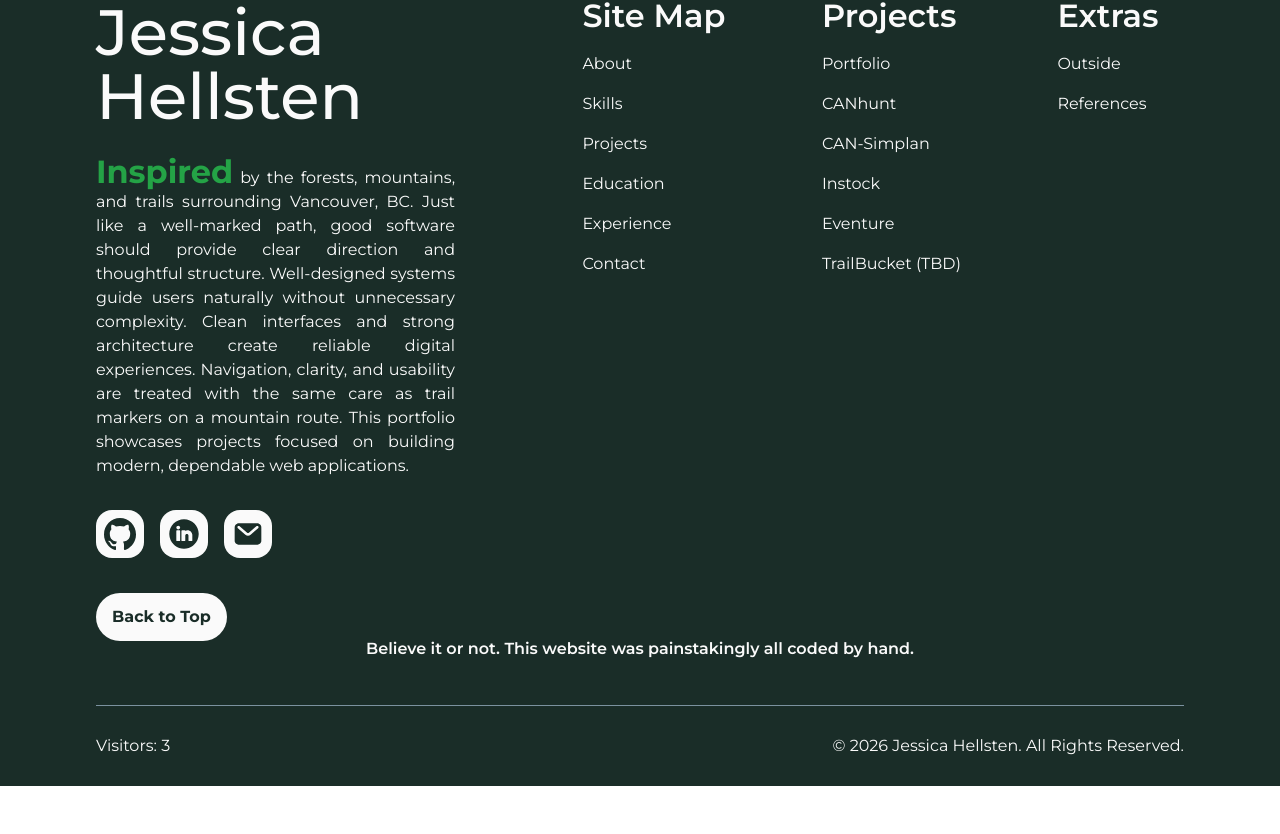
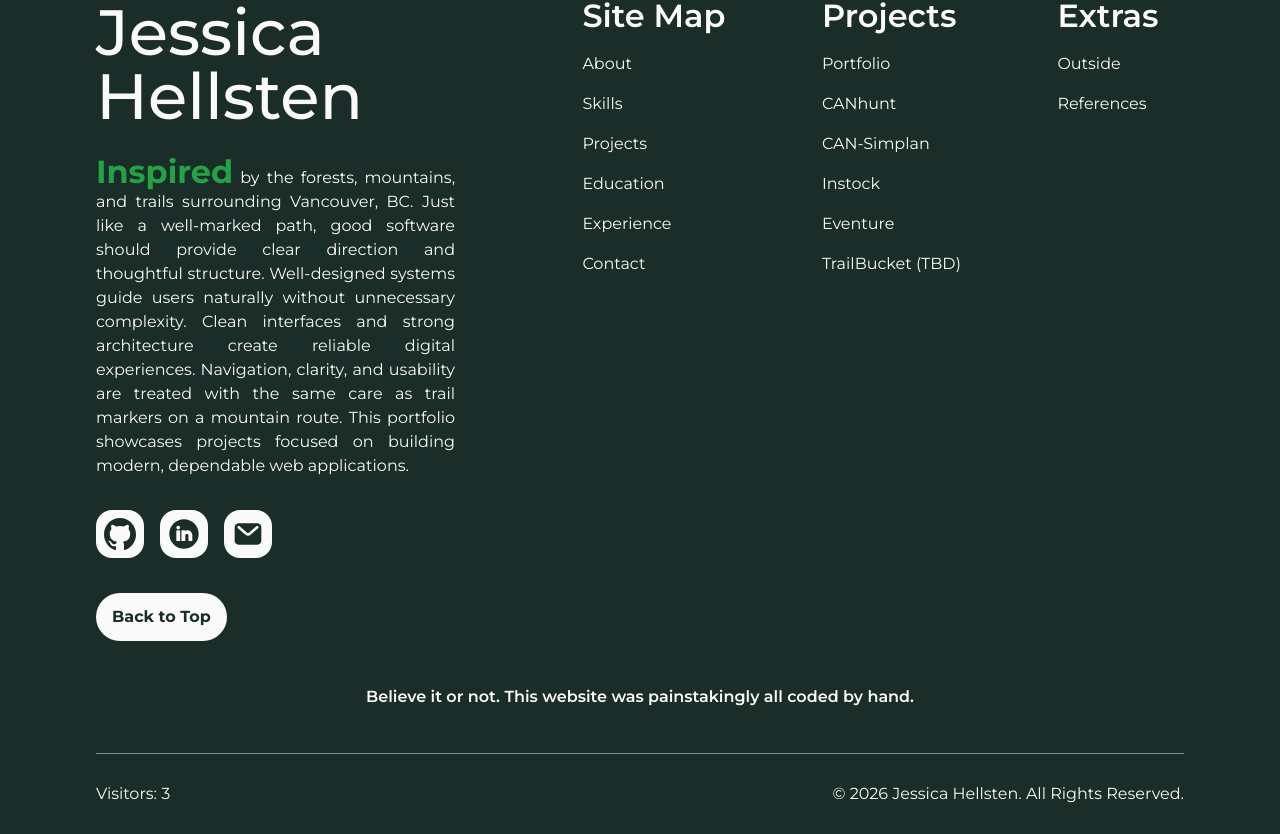
Before and after one commit to hellsten/jessicahellsten-website, a React (Vite) app: page /project/canhunt in a window 1280 px wide. Shown: the part 4034-4868 px from the top of the page. Before the commit the page ends 4820 px from the top, so only its background shows below. Built offline with nearby package versions, Linux system fonts and the light colour scheme.

Commit message:
Fixed disclaimer padding

```diff
--- a/src/components/Footer/Footer.scss
+++ b/src/components/Footer/Footer.scss
@@ -17,6 +17,9 @@
     flex-direction: row;
     padding: 4rem 0 0;
     gap: 4rem;
+    @include tablet{
+      padding: 4rem 0 2rem 0;
+    }
     @include mobile {
       flex-direction: column;
       padding: 2rem 0;
@@ -194,12 +197,11 @@
     padding-bottom: 3rem;
     font-weight: 600;
     text-align: center;
-  }
-  &__dot {
-    font-size: 2rem;
-    padding: 0 0.5rem 0.25rem;
-    @include tablet {
-      display: none;
+    @include small-desktop{
+      padding: 3rem;
+    }
+    @include tablet{
+      padding-bottom: 2rem;
     }
   }
   &__legal {
```
